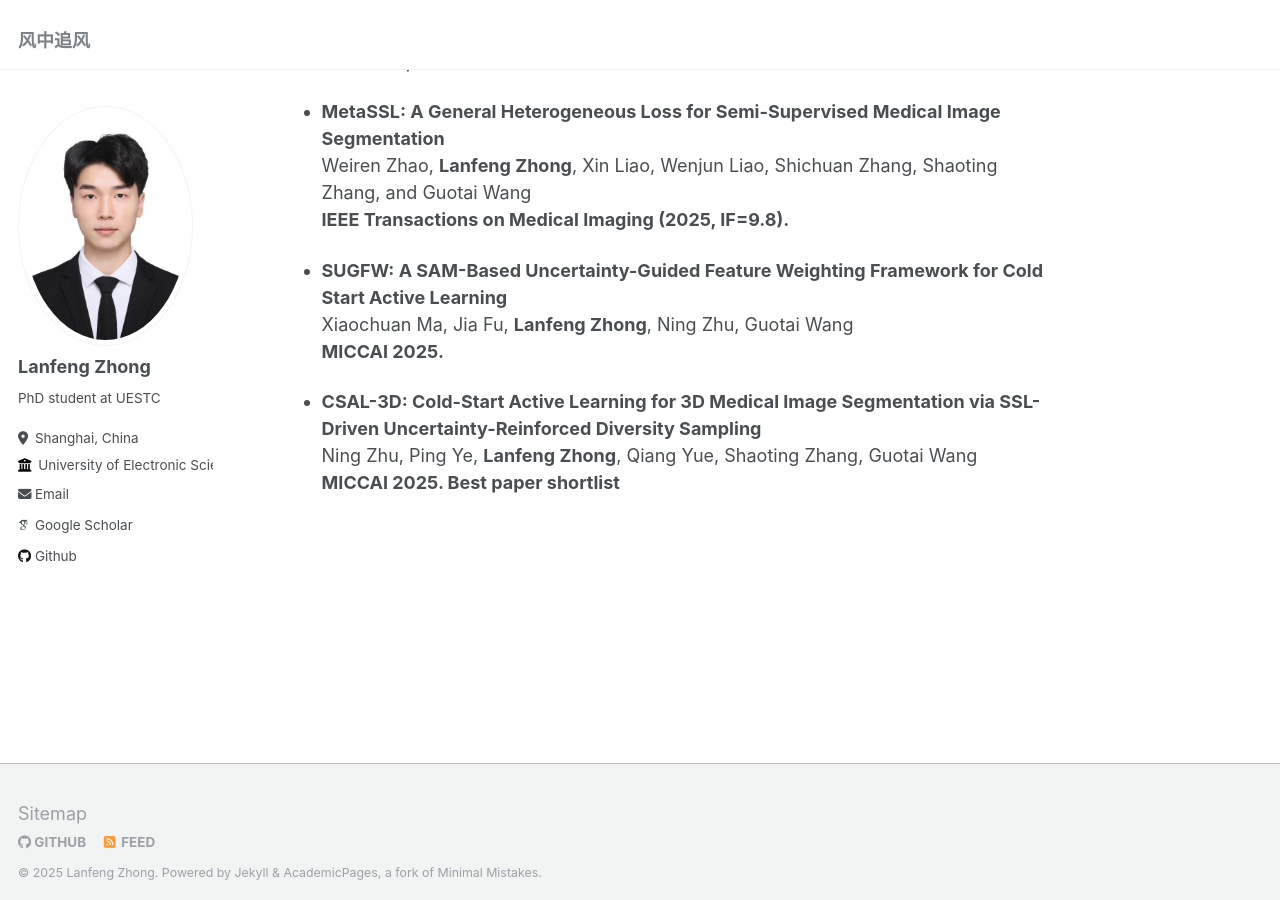
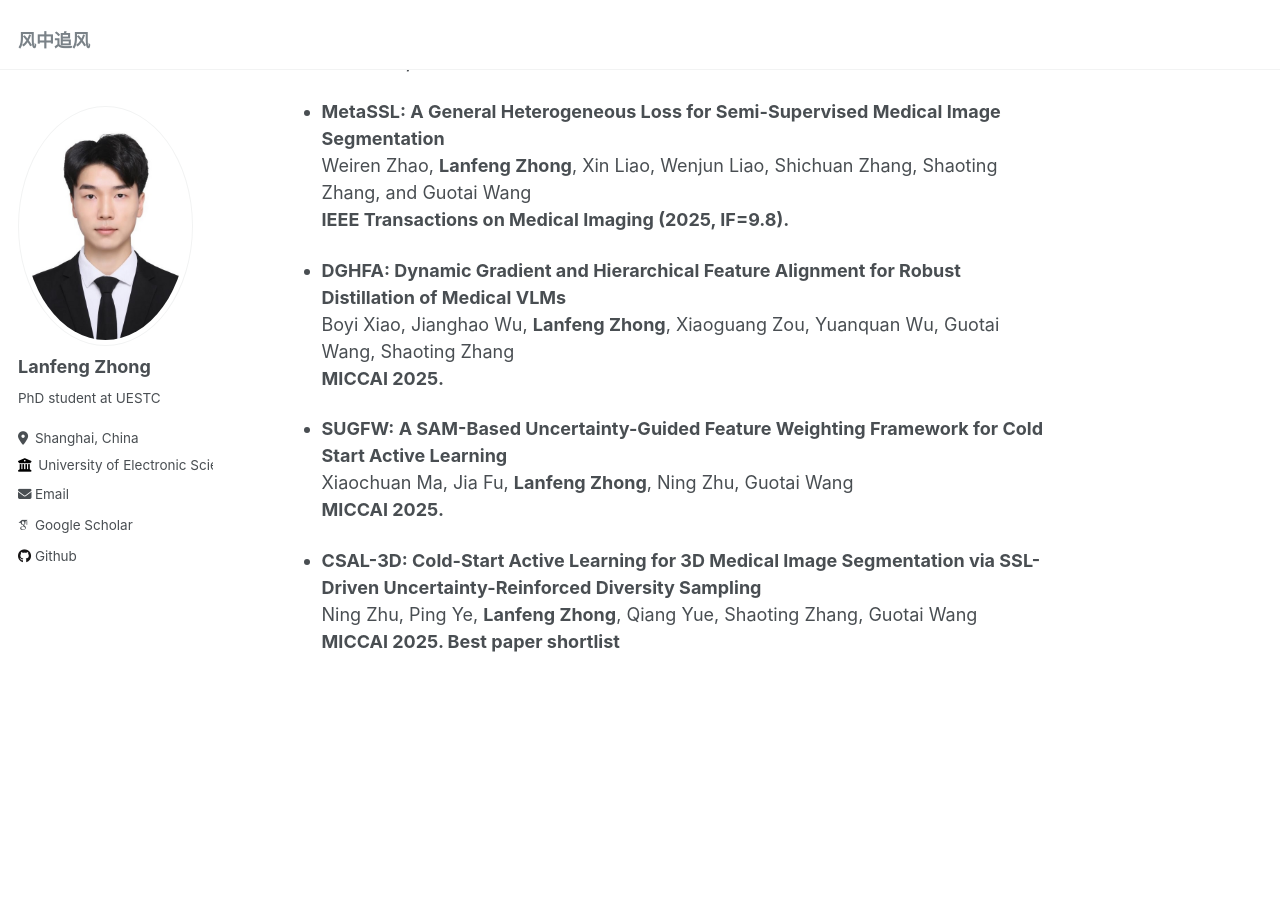
Before and after one commit to lanfz2000/lanfz2000.github.io, a Jekyll site: the page built from _pages/about.md, in a window 1280 px wide and 900 px high, scrolled down 1902 px. Built offline with Jekyll 4.4.1, drawn with Linux system fonts in a browser that asks for light colours; some web fonts are replaced.

Commit message:
Update about.md

```diff
--- a/_pages/about.md
+++ b/_pages/about.md
@@ -60,6 +60,10 @@ Weiren Zhao*, **Lanfeng Zhong**\*, Guotai Wang
 Weiren Zhao, **Lanfeng Zhong**, Xin Liao, Wenjun Liao, Shichuan Zhang, Shaoting Zhang, and Guotai Wang
 **IEEE Transactions on Medical Imaging (2025, IF=9.8).**
 
+- **DGHFA: Dynamic Gradient and Hierarchical Feature Alignment for Robust Distillation of Medical VLMs**
+Boyi Xiao, Jianghao Wu, **Lanfeng Zhong**, Xiaoguang Zou, Yuanquan Wu, Guotai Wang, Shaoting Zhang
+**MICCAI 2025.**
+
 - **SUGFW: A SAM-Based Uncertainty-Guided Feature Weighting Framework for Cold Start Active Learning**
 Xiaochuan Ma, Jia Fu, **Lanfeng Zhong**, Ning Zhu, Guotai Wang
 **MICCAI 2025.**
```
